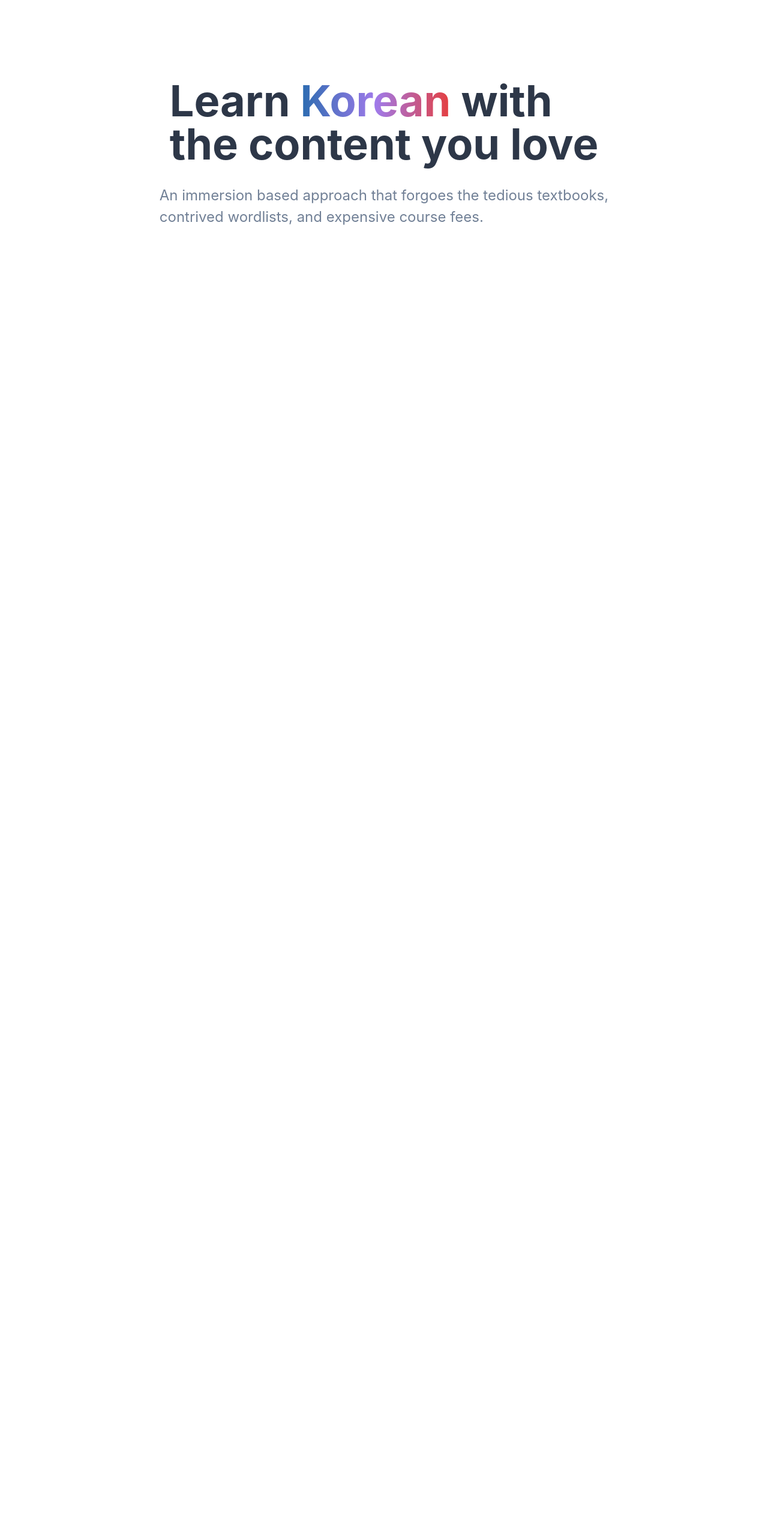
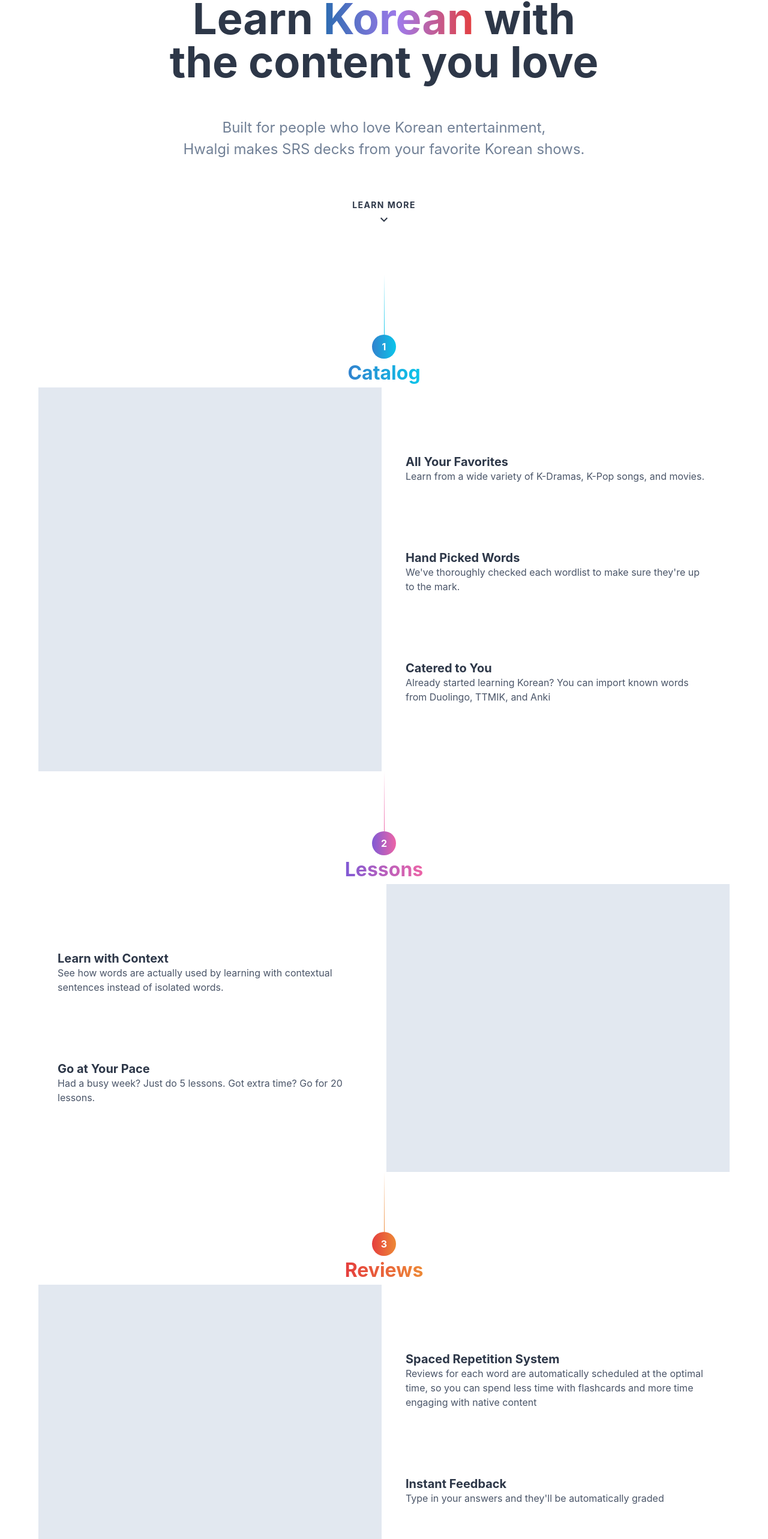
Before and after one commit to nanyaDev/hwalgi, a Next.js app: page /landing in a window 1280 px wide. Shown: the part 204-2770 px from the top of the page at 60% size. Before the commit the page ends 800 px from the top, so only its background shows below. Built offline with nearby package versions, Linux system fonts and the light colour scheme; no server answers.

Commit message:
Flesh out landing page

```diff
--- a/components/GradientBar.js
+++ b/components/GradientBar.js
@@ -3,7 +3,7 @@ import { Box } from '@chakra-ui/react';
 const GradientBar = () => {
   return (
     <Box
-      bgGradient="linear(to right, blue.600, purple.400, red.500)"
+      bgGradient="linear(to-r, blue.600, purple.400, red.500)"
       w="full"
       h="15px"
     />
--- a/pages/landing.js
+++ b/pages/landing.js
@@ -1,16 +1,20 @@
-import {
-  Flex,
-  Button,
-  Stack,
-  Heading,
-  Box,
-  Text,
-  VStack,
-} from '@chakra-ui/react';
 import NextLink from 'next/link';
+// prettier-ignore
+import { Flex, Button, Stack, Heading, Box, Text, Center, VStack, Link, HStack } from '@chakra-ui/react';
+import { ChevronDownIcon } from '@chakra-ui/icons';
 
 const Landing = () => (
   <>
+    <AuthBar />
+    <Hero />
+    <Catalog />
+    <Lessons />
+    <Reviews />
+    <CTA />
+  </>
+);
+
+const AuthBar = () => (
   <Stack spacing={4} isInline justify="flex-end" p={4}>
     <NextLink href="/login" passHref>
       <Button as="a" variant="ghost">
@@ -21,24 +25,196 @@ const Landing = () => (
       <Button as="a">Sign Up</Button>
     </NextLink>
   </Stack>
-    <Flex grow={1} direction="column" justify="center" align="center">
-      <Heading color="gray.700" size="4xl" textAlign="left" m={8}>
+);
+
+const Hero = () => (
+  <VStack spacing={6} py={20}>
+    <Heading color="gray.700" size="4xl" textAlign="center" my={8}>
       Learn{' '}
       <Box
         as="span"
-          bgGradient="linear(to right, blue.600, purple.400, red.500)"
+        bgGradient="linear(to-r, blue.600, purple.400, red.500)"
         bgClip="text"
       >
         Korean
       </Box>{' '}
       with <br /> the content you love
     </Heading>
-      <Text color="gray.500" fontSize="2xl" textAlign="left">
-        An immersion based approach that forgoes the tedious textbooks, <br />
-        contrived wordlists, and expensive course fees.
+    <Text color="gray.500" fontSize="2xl" textAlign="center">
+      Built for people who love Korean entertainment, <br />
+      Hwalgi makes SRS decks from your favorite Korean shows.
     </Text>
-    </Flex>
-  </>
+    <Link
+      textAlign="center"
+      href="#catalog-section"
+      _hover="textDecoration: none"
+      _focus="boxShadow: none"
+    >
+      <Text
+        casing="uppercase"
+        fontSize="sm"
+        letterSpacing="widest"
+        fontWeight="bold"
+        pt={10}
+        color="gray.700"
+      >
+        Learn More
+      </Text>
+      <ChevronDownIcon boxSize="24px" color="gray.700" />
+    </Link>
+  </VStack>
 );
 
+const Catalog = () => (
+  <Box px={16}>
+    <NumberMarker
+      num={1}
+      startColor="blue.500"
+      endColor="cyan.400"
+      id="catalog-section"
+    >
+      Catalog
+    </NumberMarker>
+    <HStack h="80vh">
+      <Box w="50%" h="full" bg="gray.200" p={8}></Box>
+      <Flex direction="column" w="50%" h="full" justify="space-evenly" px={8}>
+        <Box>
+          <Heading size="md" color="gray.700">
+            All Your Favorites
+          </Heading>
+          <Text color="gray.600">
+            Learn from a wide variety of K-Dramas, K-Pop songs, and movies.
+          </Text>
+        </Box>
+        <Box>
+          <Heading size="md" color="gray.700">
+            Hand Picked Words
+          </Heading>
+          <Text color="gray.600">
+            We&#39;ve thoroughly checked each wordlist to make sure they&#39;re
+            up to the mark.
+          </Text>
+        </Box>
+        <Box>
+          <Heading size="md" color="gray.700">
+            Catered to You
+          </Heading>
+          <Text color="gray.600">
+            Already started learning Korean? You can import known words from
+            Duolingo, TTMIK, and Anki
+          </Text>
+        </Box>
+      </Flex>
+    </HStack>
+  </Box>
+);
+
+const Lessons = () => (
+  <Box px={16}>
+    <NumberMarker num={2} startColor="purple.500" endColor="pink.400">
+      Lessons
+    </NumberMarker>
+    <HStack h="60vh">
+      <Flex direction="column" w="50%" h="full" justify="space-evenly" px={8}>
+        <Box>
+          <Heading size="md" color="gray.700">
+            Learn with Context
+          </Heading>
+          <Text color="gray.600">
+            See how words are actually used by learning with contextual
+            sentences instead of isolated words.
+          </Text>
+        </Box>
+        <Box>
+          <Heading size="md" color="gray.700">
+            Go at Your Pace
+          </Heading>
+          <Text color="gray.600">
+            Had a busy week? Just do 5 lessons. Got extra time? Go for 20
+            lessons.
+          </Text>
+        </Box>
+      </Flex>
+      <Box w="50%" h="full" bg="gray.200" p={8}></Box>
+    </HStack>
+  </Box>
+);
+
+const Reviews = () => (
+  <Box px={16}>
+    <NumberMarker num={3} startColor="red.500" endColor="orange.400">
+      Reviews
+    </NumberMarker>
+    <HStack h="60vh">
+      <Box w="50%" h="full" bg="gray.200" p={8}></Box>
+      <Flex direction="column" w="50%" h="full" justify="space-evenly" px={8}>
+        <Box>
+          <Heading size="md" color="gray.700">
+            Spaced Repetition System
+          </Heading>
+          <Text color="gray.600">
+            Reviews for each word are automatically scheduled at the optimal
+            time, so you can spend less time with flashcards and more time
+            engaging with native content
+          </Text>
+        </Box>
+        <Box>
+          <Heading size="md" color="gray.700">
+            Instant Feedback
+          </Heading>
+          <Text color="gray.600">
+            Type in your answers and they&#39;ll be automatically graded
+          </Text>
+        </Box>
+      </Flex>
+    </HStack>
+  </Box>
+);
+
+const CTA = () => (
+  <VStack py={32} spacing={4} bg="gray.50">
+    <Text fontSize="2xl" fontWeight="medium" color="gray.700">
+      We&#39;re building a community of Korean learners
+    </Text>
+    <Button size="lg" variant="solid" colorScheme="blue">
+      Sign Up
+    </Button>
+  </VStack>
+);
+
+// ? is ...rest a bad practice
+const NumberMarker = ({ children, num, startColor, endColor, ...rest }) => {
+  // pass
+  return (
+    <VStack spacing={0} {...rest}>
+      <Box
+        h="100px"
+        w="1px"
+        bgGradient={`linear(to-b, transparent, ${endColor})`}
+      />
+      <Flex
+        justify="center"
+        align="center"
+        h={10}
+        w={10}
+        borderRadius="100%"
+        bgGradient={`linear(to-r, ${startColor}, ${endColor})`}
+        color="white"
+        fontWeight="bold"
+      >
+        {num}
+      </Flex>
+      <Box
+        as="span"
+        bgGradient={`linear(to-r, ${startColor}, ${endColor})`}
+        bgClip="text"
+        fontSize={32}
+        fontWeight="bold"
+      >
+        {children}
+      </Box>
+    </VStack>
+  );
+};
+
 export default Landing;
```
Lines whose indentation alone changed are shown as unchanged.
